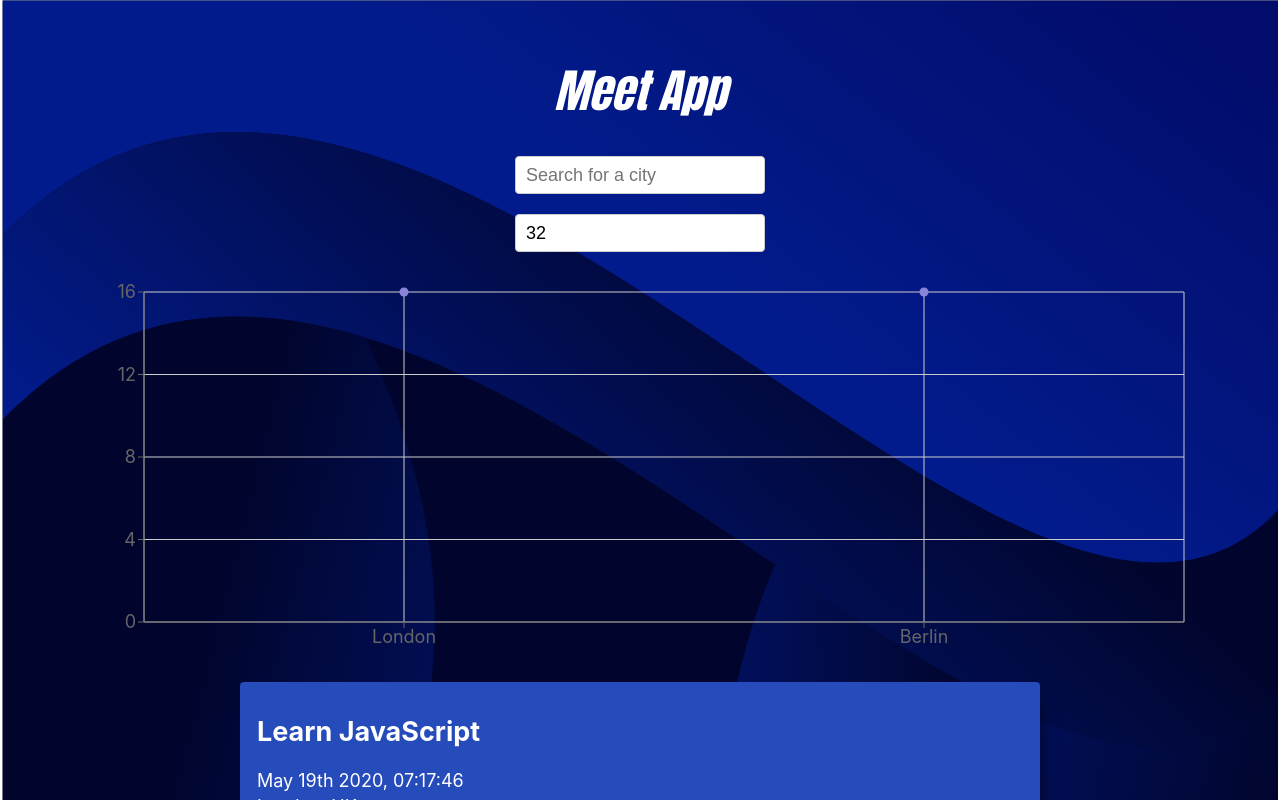
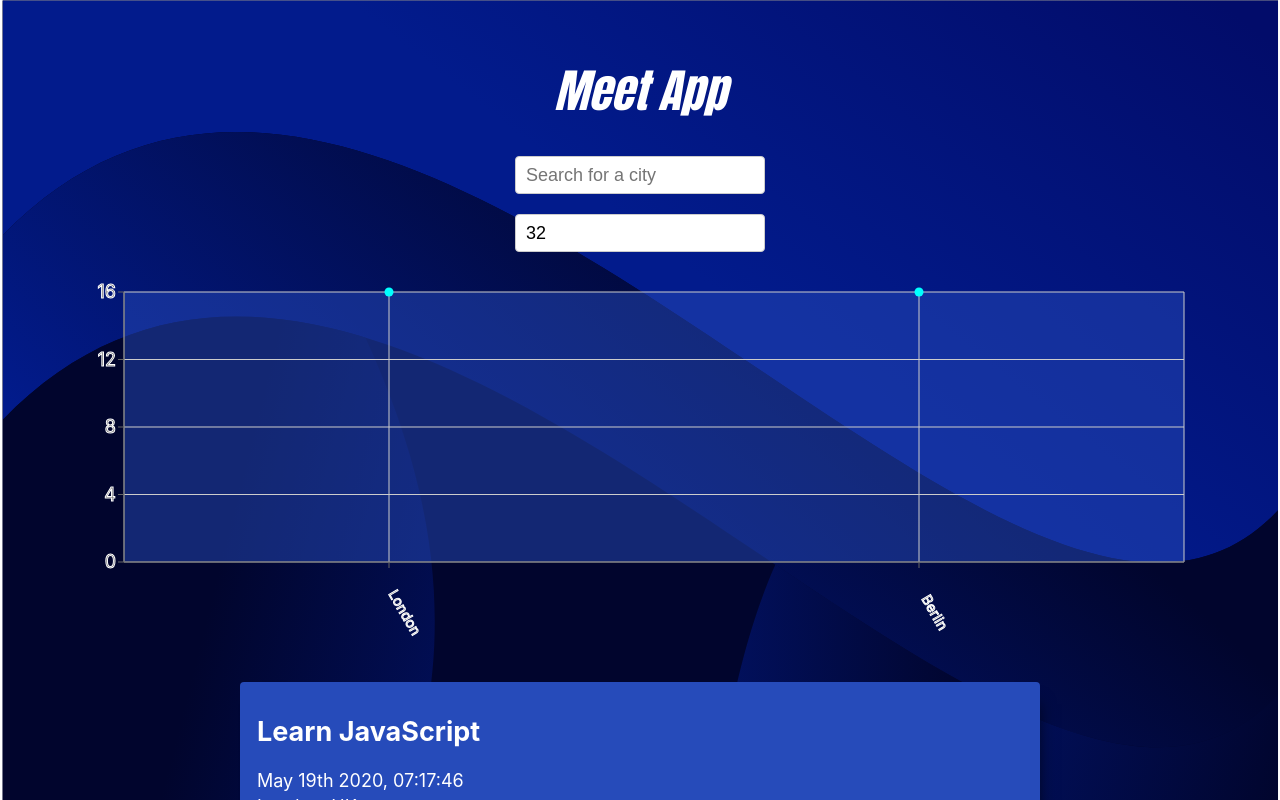
Before and after one commit to vdevhub/meet, a React (Create React App) app: page / in a window 1280 px wide. Shown: the top 800 px of the page. Built offline with nearby package versions, Linux system fonts and the light colour scheme; what atatus-spa would draw is missing.

Commit message:
Recolor events chart

```diff
--- a/src/components/CityEventsChart.js
+++ b/src/components/CityEventsChart.js
@@ -11,28 +11,28 @@
   const getData = () => {
     const data = allLocations.map((location) => {
       const count = events.filter((event) => event.location === location).length
-      const city = location.split(', ')[0]
+      const city = location.split((/, | - /))[0]
       return { city, count }; //shorthand of {city: city, count: count}
     })
     return data;
   };
 
   return (
-    //100% causing responsiveness issues
-    <ResponsiveContainer width="99%" height={400}>
+    //100% causing responsiveness issues, use 99% or less
+    <ResponsiveContainer width="99%" height={400} >
       <ScatterChart
         margin={{
           top: 20,
           right: 20,
-          bottom: 20,
-          left: 20,
+          bottom: 80,
+          left: 0,
         }}
       >
-        <CartesianGrid />
-        <XAxis type="category" dataKey="city" name="City" />
-        <YAxis type="number" dataKey="count" name="Number of events" />
+        <CartesianGrid fill="#264bba" fillOpacity={0.5} />
+        <XAxis type="category" dataKey="city" name="City" angle={60} interval={0} tick={{ dx: 20, dy: 40, fontSize: 14, stroke: 'white' }} fill="white" />
+        <YAxis type="number" dataKey="count" name="Number of events" tick={{ stroke: 'white' }} />
         <Tooltip cursor={{ strokeDasharray: '3 3' }} />
-        <Scatter name="A school" data={data} fill="#8884d8" />
+        <Scatter name="A school" data={data} fill="cyan" />
       </ScatterChart>
     </ResponsiveContainer>
   );
```
